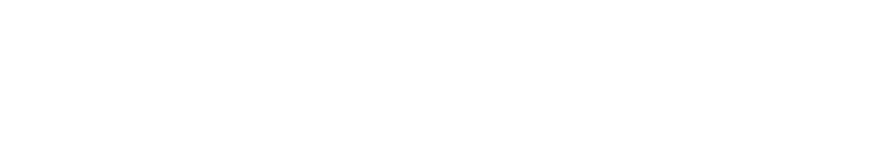
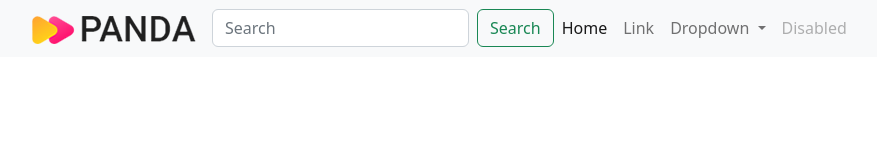
Before and after one commit to shohagroy/panda_commerce-bootstarp, a plain HTML site: page index.html in a window 1280 px wide. Shown: the whole page, without its empty margins (50-927 px from the left). Drawn offline with nearby package versions, Linux system fonts and the light colour scheme.

Commit message:
just_commit

```diff
--- a/index.html
+++ b/index.html
@@ -1,12 +1,59 @@
-<!DOCTYPE html>
+<!doctype html>
 <html lang="en">
-<head>
-    <meta charset="UTF-8">
-    <meta http-equiv="X-UA-Compatible" content="IE=edge">
-    <meta name="viewport" content="width=device-width, initial-scale=1.0">
-    <title>Panda Commerce</title>
-</head>
-<body>
+  <head>
+    <meta charset="utf-8">
+    <meta name="viewport" content="width=device-width, initial-scale=1">
+    <title>Panda Comarce - Home Page</title>
+    <link href="https://cdn.jsdelivr.net/npm/bootstrap@5.2.0/dist/css/bootstrap.min.css" rel="stylesheet" integrity="sha384-gH2yIJqKdNHPEq0n4Mqa/HGKIhSkIHeL5AyhkYV8i59U5AR6csBvApHHNl/vI1Bx" crossorigin="anonymous">
+  </head>
+  <body>
+    <header>
+        <nav class="navbar navbar-expand-lg bg-light">
+            <div class="container">
+              <a class="navbar-brand" href="#"><img src="images/logo.png" alt=""></a>
+              <button class="navbar-toggler" type="button" data-bs-toggle="collapse" data-bs-target="#navbarSupportedContent" aria-controls="navbarSupportedContent" aria-expanded="false" aria-label="Toggle navigation">
+                <span class="navbar-toggler-icon"></span>
+              </button>
+              <div class="collapse navbar-collapse" id="navbarSupportedContent d-flex justify-content-between">
 
-</body>
+                <form class="d-flex" role="search">
+                    <input class="form-control me-2" type="search" placeholder="Search" aria-label="Search">
+                    <button class="btn btn-outline-success" type="submit">Search</button>
+                  </form>
+
+                <ul class="navbar-nav me-auto mb-2 mb-lg-0">
+                  <li class="nav-item">
+                    <a class="nav-link active" aria-current="page" href="#">Home</a>
+                  </li>
+                  <li class="nav-item">
+                    <a class="nav-link" href="#">Link</a>
+                  </li>
+                  <li class="nav-item dropdown">
+                    <a class="nav-link dropdown-toggle" href="#" role="button" data-bs-toggle="dropdown" aria-expanded="false">
+                      Dropdown
+                    </a>
+                    <ul class="dropdown-menu">
+                      <li><a class="dropdown-item" href="#">Action</a></li>
+                      <li><a class="dropdown-item" href="#">Another action</a></li>
+                      <li><hr class="dropdown-divider"></li>
+                      <li><a class="dropdown-item" href="#">Something else here</a></li>
+                    </ul>
+                  </li>
+                  <li class="nav-item">
+                    <a class="nav-link disabled">Disabled</a>
+                  </li>
+                </ul>
+
+              </div>
+            </div>
+          </nav>
+    </header>
+
+
+
+
+
+
+    <script src="https://cdn.jsdelivr.net/npm/bootstrap@5.2.0/dist/js/bootstrap.bundle.min.js" integrity="sha384-A3rJD856KowSb7dwlZdYEkO39Gagi7vIsF0jrRAoQmDKKtQBHUuLZ9AsSv4jD4Xa" crossorigin="anonymous"></script>
+  </body>
 </html>
```
